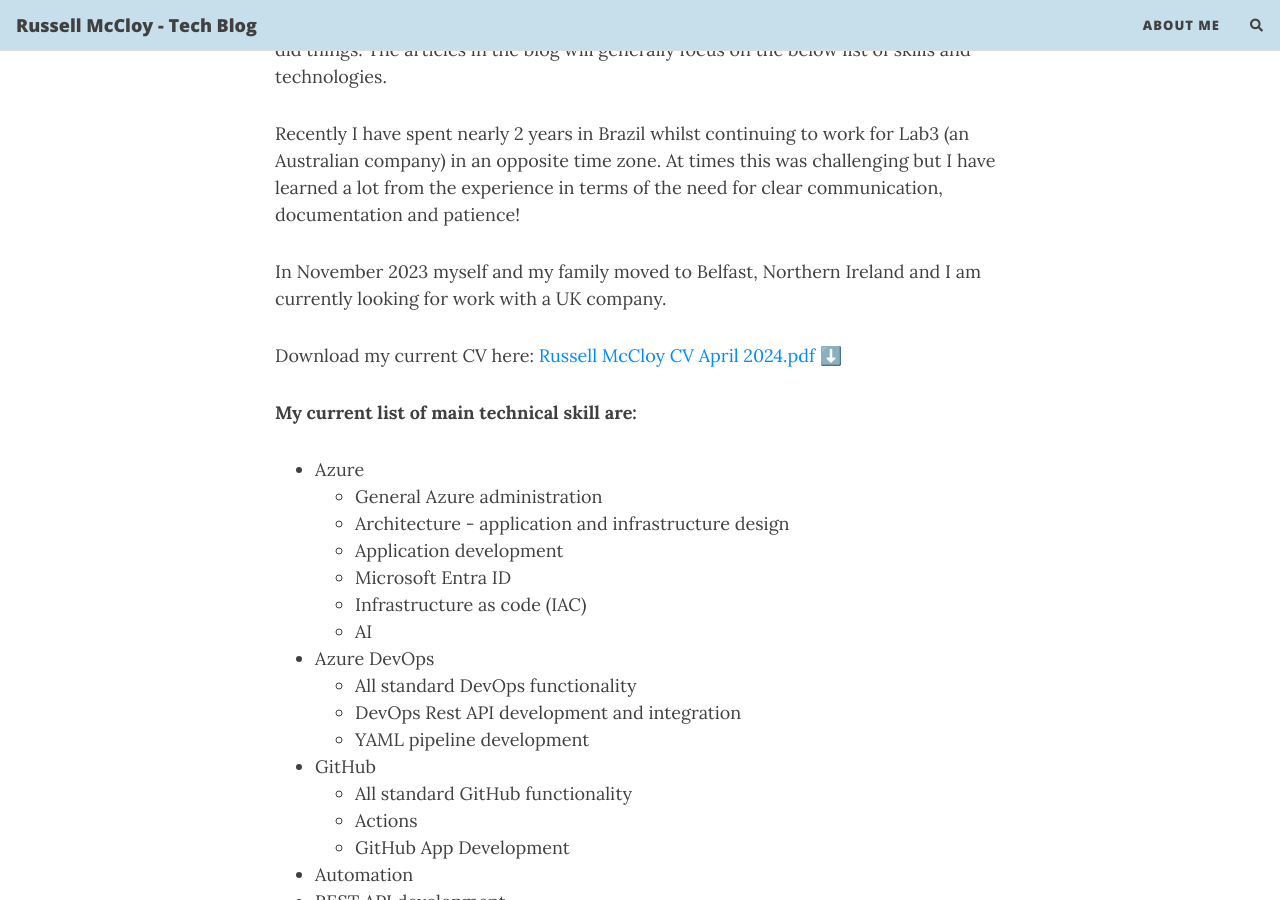
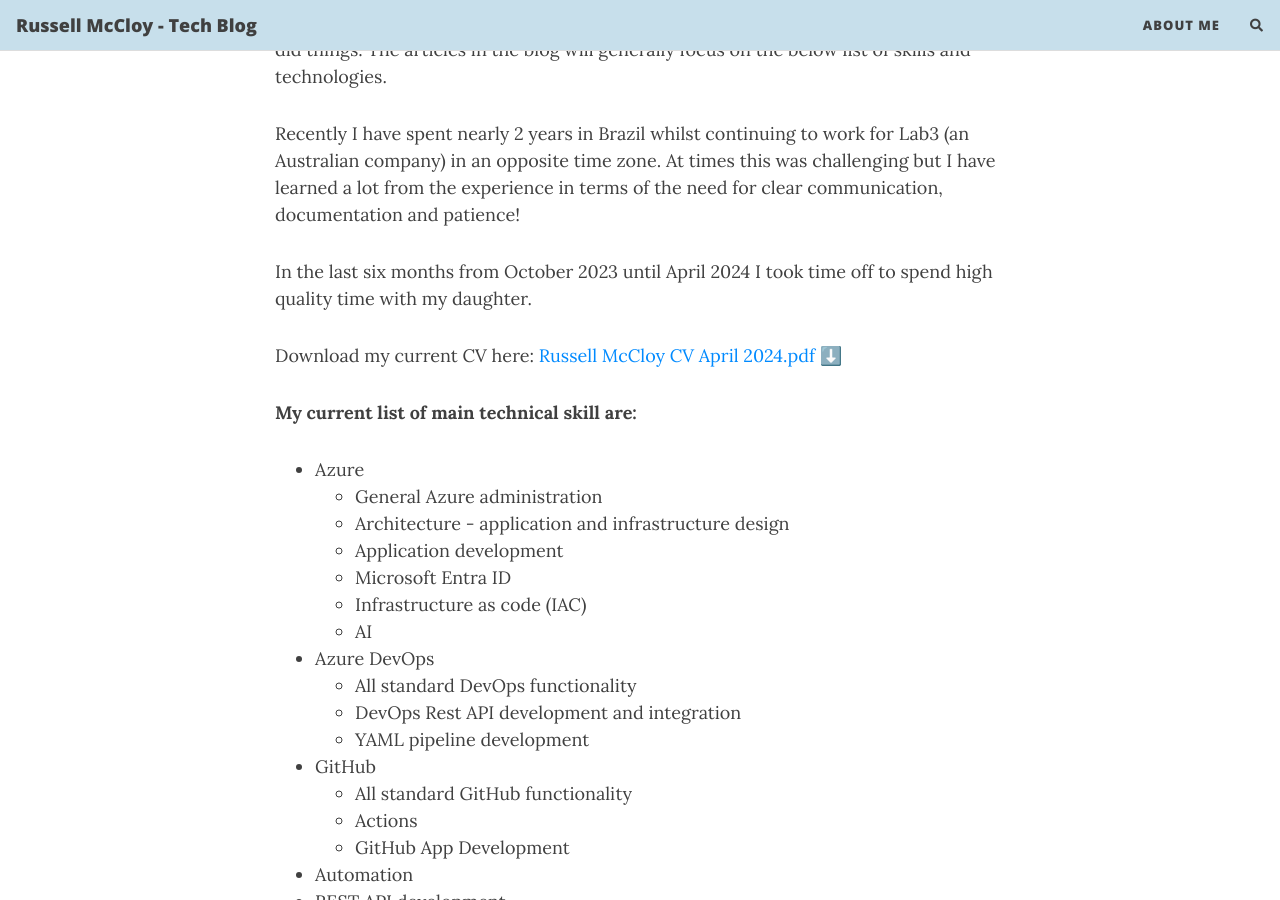
Before and after one commit to russellmccloy/russellmccloy.github.io, a Jekyll site: the page built from index.md, in a window 1280 px wide and 900 px high, scrolled down 409 px. Built offline with Jekyll 4.4.1, drawn with Linux system fonts in a browser that asks for light colours; nearby versions of some CDN libraries; the list of posts is cut into pages by our own code; comment, search, counter and statistics services are not loaded.

Commit message:
update index

```diff
--- a/index.md
+++ b/index.md
@@ -13,7 +13,7 @@
 
 Recently I have spent nearly 2 years in Brazil whilst continuing to work for Lab3 (an Australian company) in an opposite time zone. At times this was challenging  but I have learned a lot from the experience in terms of the need for clear communication, documentation and patience!
 
-In November 2023 myself and my family moved to Belfast, Northern Ireland and I am currently looking for work with a UK company.
+In the last six months from October 2023 until April 2024 I took time off to spend high quality time with my daughter.
 
 Download my current CV here: [Russell McCloy CV April 2024.pdf ⬇️](https://drive.google.com/uc?export=download&id=11CWP_--H3_e-gyPW7_fGacDix1QHju3V)
 
```
